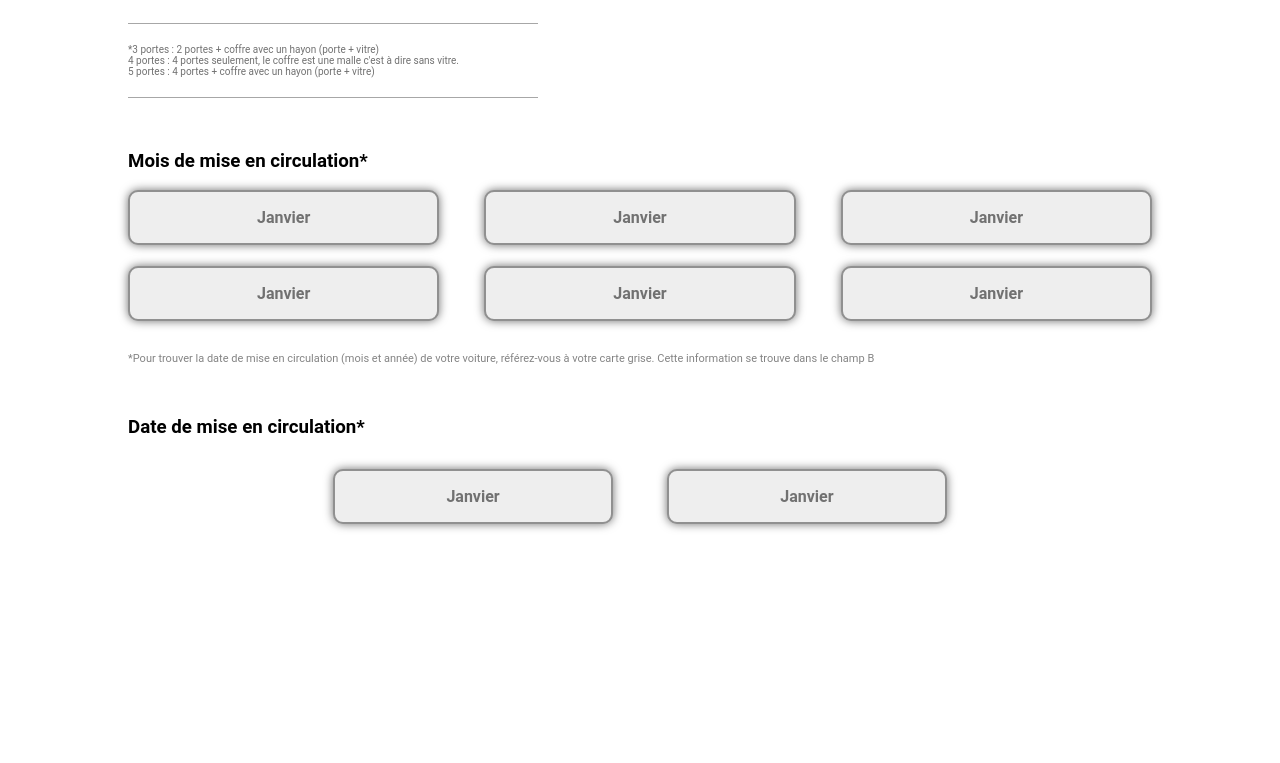
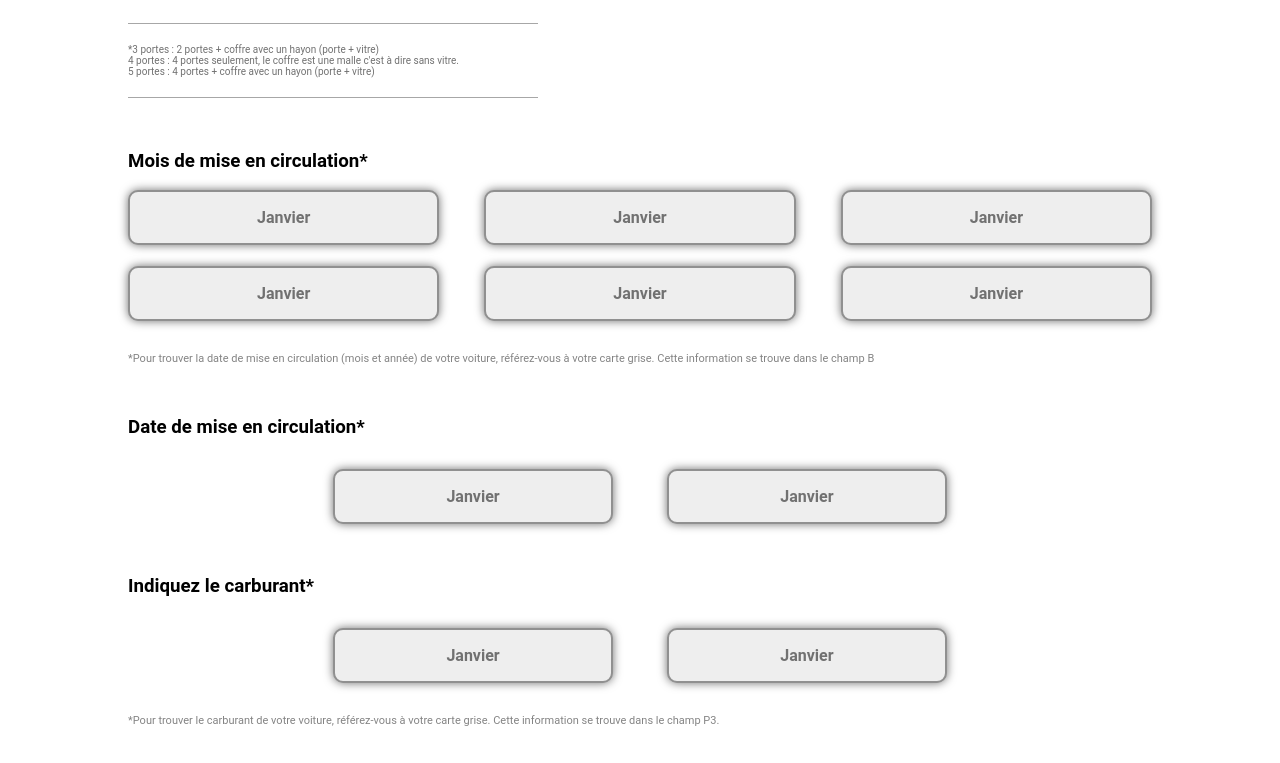
Before and after one commit to for-stage/cote-argus, a Vue app in the folder code/vue/: page / in a window 1280 px wide. Shown: the part 256-1019 px from the top of the page. Before the commit the page ends 805 px from the top, so only its background shows below. Built offline with nearby package versions, Linux system fonts and the light colour scheme.

Commit message:
carburant component added

```diff
--- /dev/null
+++ b/code/vue/src/components/CarburantChoice.vue
@@ -0,0 +1,45 @@
+<script setup>
+import LittleCard from './LittleCard.vue'
+
+</script>
+
+<template>
+
+<div class="date-choice">
+    <div class="header"><h3>Indiquez le carburant*</h3></div>
+    <div class="div-choice">
+    <div class="choice">
+          <LittleCard />
+          <LittleCard />
+    </div>
+    </div>
+    <p>*Pour trouver le carburant de votre voiture, référez-vous à votre carte grise. Cette information se trouve dans le champ P3.</p>
+</div>
+
+</template>
+
+<style  scoped>
+
+.date-choice{
+    margin-top:5%;
+}
+
+.choice{
+    display: flex;
+    justify-content: space-between;
+    width: 60%;
+}
+.card{
+    width:45%;
+}
+.div-choice{
+    display:flex;
+    justify-content: center;
+}
+p{
+    font-size: 11px;
+    color: #848484;
+    margin-top: 3%;
+}
+
+</style>
--- a/code/vue/src/components/DetailCar.vue
+++ b/code/vue/src/components/DetailCar.vue
@@ -4,6 +4,7 @@ import NumPorte from './NumPorte.vue'
 import DateComponent from './DateComponent.vue'
 import YearsPopup from './YearsPopup.vue'
 import DateChoice from './DateChoice.vue'
+import CarburantChoice from './CarburantChoice.vue'
 
 </script>
 
@@ -16,6 +17,7 @@ import DateChoice from './DateChoice.vue'
       <YearsPopup />
       </div>
       <DateChoice />
+      <CarburantChoice />
     </div>
 
 
```
